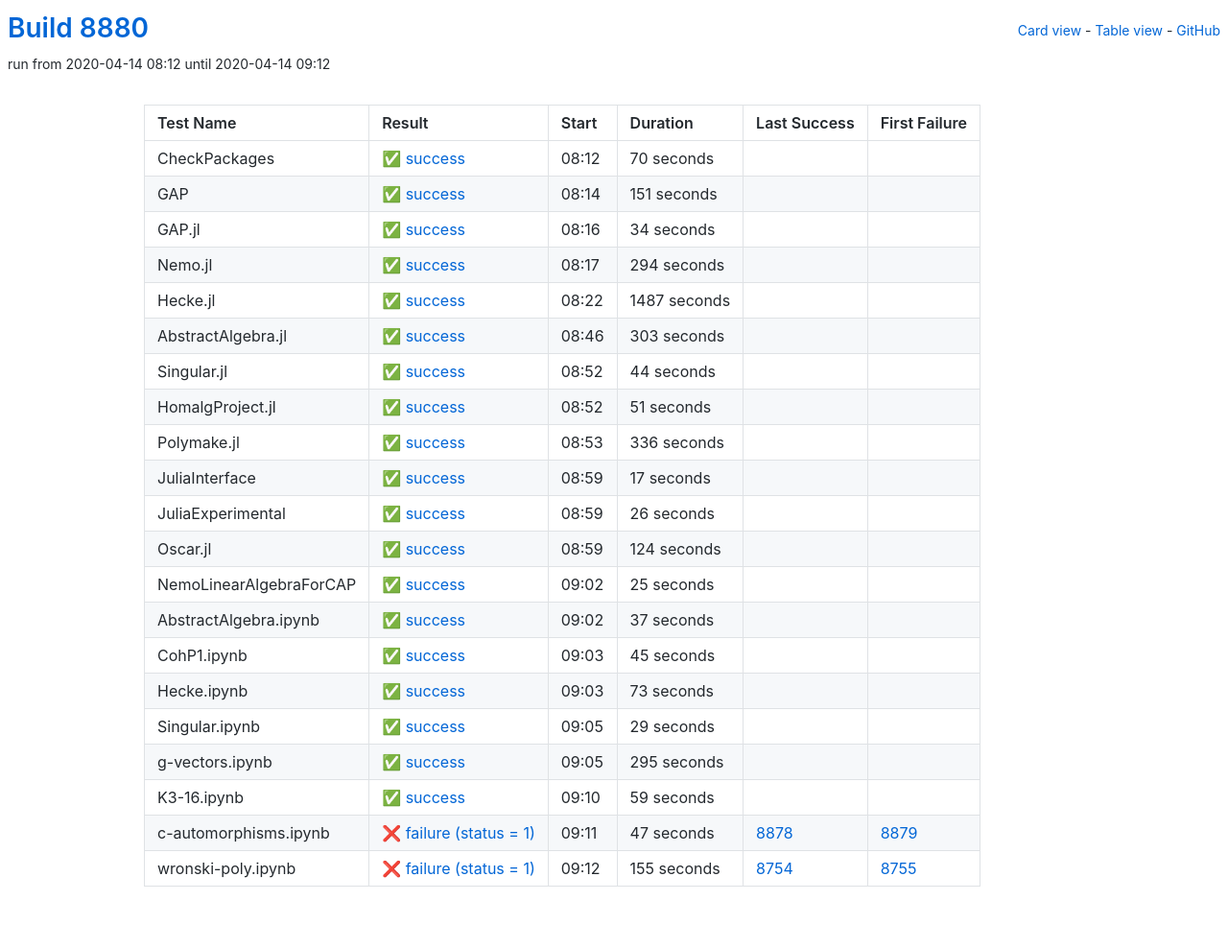
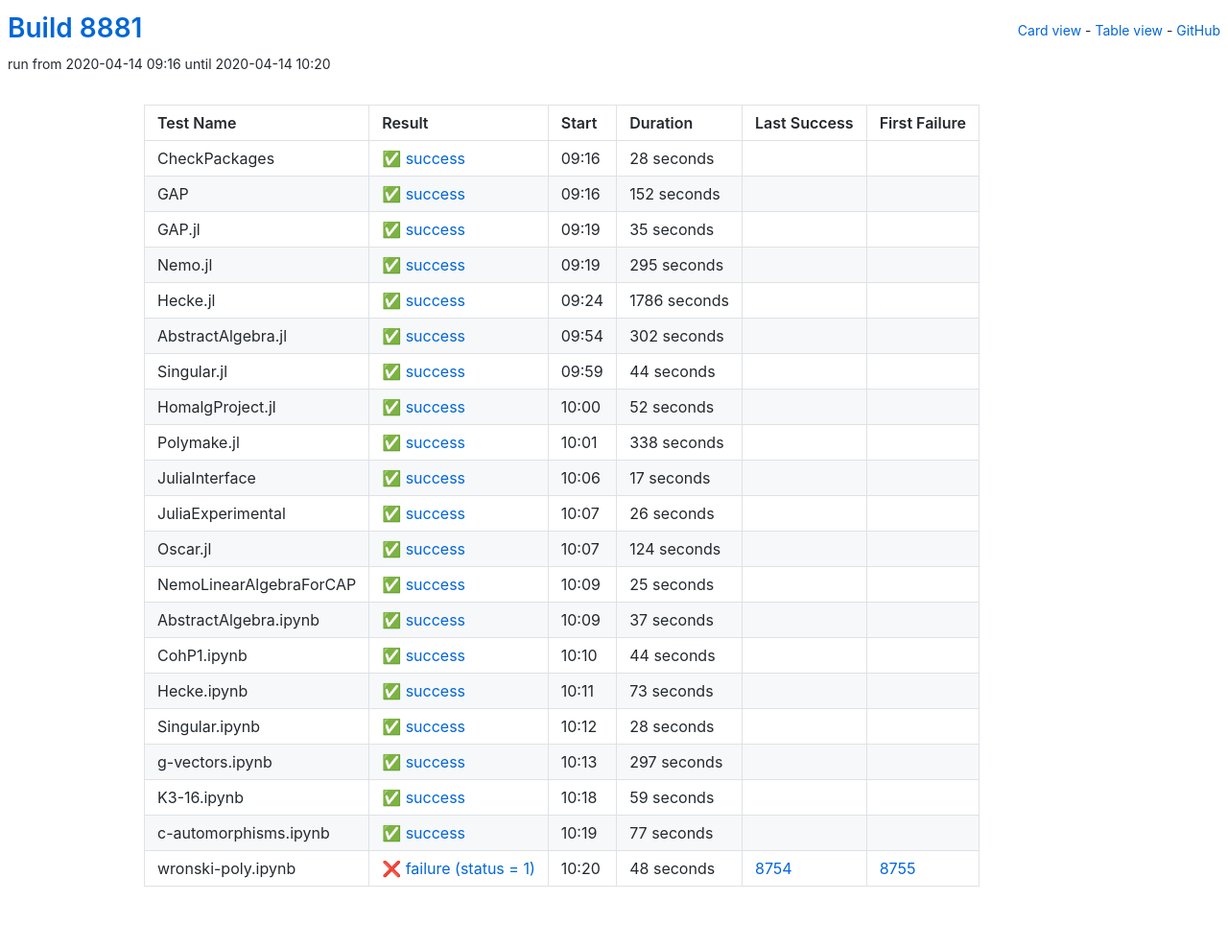
Before and after one commit to oscar-system/oscar-ci-status, a Jekyll site: the page built from table.html, in a window 1280 px wide. Shown: the whole page at 96% size. Built offline with Jekyll 4.4.1, drawn with Linux system fonts in a browser that asks for light colours.

Commit message:
Build 8881

```diff
--- a/_data/ci.yml
+++ b/_data/ci.yml
@@ -1,71 +1,71 @@
-build: 8880
-build_url: https://oscarci.mathematik.uni-kl.de/job/oscar/8880/
+build: 8881
+build_url: https://oscarci.mathematik.uni-kl.de/job/oscar/8881/
 job: oscar
 tests:
-- duration: 70
+- duration: 28
   exitcode: 0
   first_failure: false
   first_failure_url: null
   last_success: false
   last_success_url: null
-  log: https://oscarci.mathematik.uni-kl.de/job/oscar/8880/artifact/logs/build-8880/CheckPackages.log
+  log: https://oscarci.mathematik.uni-kl.de/job/oscar/8881/artifact/logs/build-8881/CheckPackages.log
   name: CheckPackages
-  start: 2020-04-14 08:12
+  start: 2020-04-14 09:16
   status: success
   success: true
-- duration: 151
+- duration: 152
   exitcode: 0
   first_failure: false
   first_failure_url: null
   last_success: false
   last_success_url: null
-  log: https://oscarci.mathematik.uni-kl.de/job/oscar/8880/artifact/logs/build-8880/GAP.log
+  log: https://oscarci.mathematik.uni-kl.de/job/oscar/8881/artifact/logs/build-8881/GAP.log
   name: GAP
-  start: 2020-04-14 08:14
+  start: 2020-04-14 09:16
   status: success
   success: true
-- duration: 34
+- duration: 35
   exitcode: 0
   first_failure: false
   first_failure_url: null
   last_success: false
   last_success_url: null
-  log: https://oscarci.mathematik.uni-kl.de/job/oscar/8880/artifact/logs/build-8880/GAP.jl.log
+  log: https://oscarci.mathematik.uni-kl.de/job/oscar/8881/artifact/logs/build-8881/GAP.jl.log
   name: GAP.jl
-  start: 2020-04-14 08:16
+  start: 2020-04-14 09:19
   status: success
   success: true
-- duration: 294
+- duration: 295
   exitcode: 0
   first_failure: false
   first_failure_url: null
   last_success: false
   last_success_url: null
-  log: https://oscarci.mathematik.uni-kl.de/job/oscar/8880/artifact/logs/build-8880/Nemo.jl.log
+  log: https://oscarci.mathematik.uni-kl.de/job/oscar/8881/artifact/logs/build-8881/Nemo.jl.log
   name: Nemo.jl
-  start: 2020-04-14 08:17
+  start: 2020-04-14 09:19
   status: success
   success: true
-- duration: 1487
+- duration: 1786
   exitcode: 0
   first_failure: false
   first_failure_url: null
   last_success: false
   last_success_url: null
-  log: https://oscarci.mathematik.uni-kl.de/job/oscar/8880/artifact/logs/build-8880/Hecke.jl.log
+  log: https://oscarci.mathematik.uni-kl.de/job/oscar/8881/artifact/logs/build-8881/Hecke.jl.log
   name: Hecke.jl
-  start: 2020-04-14 08:22
+  start: 2020-04-14 09:24
   status: success
   success: true
-- duration: 303
+- duration: 302
   exitcode: 0
   first_failure: false
   first_failure_url: null
   last_success: false
   last_success_url: null
-  log: https://oscarci.mathematik.uni-kl.de/job/oscar/8880/artifact/logs/build-8880/AbstractAlgebra.jl.log
+  log: https://oscarci.mathematik.uni-kl.de/job/oscar/8881/artifact/logs/build-8881/AbstractAlgebra.jl.log
   name: AbstractAlgebra.jl
-  start: 2020-04-14 08:46
+  start: 2020-04-14 09:54
   status: success
   success: true
 - duration: 44
@@ -74,31 +74,31 @@
   first_failure_url: null
   last_success: false
   last_success_url: null
-  log: https://oscarci.mathematik.uni-kl.de/job/oscar/8880/artifact/logs/build-8880/Singular.jl.log
+  log: https://oscarci.mathematik.uni-kl.de/job/oscar/8881/artifact/logs/build-8881/Singular.jl.log
   name: Singular.jl
-  start: 2020-04-14 08:52
+  start: 2020-04-14 09:59
   status: success
   success: true
-- duration: 51
+- duration: 52
   exitcode: 0
   first_failure: false
   first_failure_url: null
   last_success: false
   last_success_url: null
-  log: https://oscarci.mathematik.uni-kl.de/job/oscar/8880/artifact/logs/build-8880/HomalgProject.jl.log
+  log: https://oscarci.mathematik.uni-kl.de/job/oscar/8881/artifact/logs/build-8881/HomalgProject.jl.log
   name: HomalgProject.jl
-  start: 2020-04-14 08:52
+  start: 2020-04-14 10:00
   status: success
   success: true
-- duration: 336
+- duration: 338
   exitcode: 0
   first_failure: false
   first_failure_url: null
   last_success: false
   last_success_url: null
-  log: https://oscarci.mathematik.uni-kl.de/job/oscar/8880/artifact/logs/build-8880/Polymake.jl.log
+  log: https://oscarci.mathematik.uni-kl.de/job/oscar/8881/artifact/logs/build-8881/Polymake.jl.log
   name: Polymake.jl
-  start: 2020-04-14 08:53
+  start: 2020-04-14 10:01
   status: success
   success: true
 - duration: 17
@@ -107,9 +107,9 @@
   first_failure_url: null
   last_success: false
   last_success_url: null
-  log: https://oscarci.mathematik.uni-kl.de/job/oscar/8880/artifact/logs/build-8880/JuliaInterface.log
+  log: https://oscarci.mathematik.uni-kl.de/job/oscar/8881/artifact/logs/build-8881/JuliaInterface.log
   name: JuliaInterface
-  start: 2020-04-14 08:59
+  start: 2020-04-14 10:06
   status: success
   success: true
 - duration: 26
@@ -118,9 +118,9 @@
   first_failure_url: null
   last_success: false
   last_success_url: null
-  log: https://oscarci.mathematik.uni-kl.de/job/oscar/8880/artifact/logs/build-8880/JuliaExperimental.log
+  log: https://oscarci.mathematik.uni-kl.de/job/oscar/8881/artifact/logs/build-8881/JuliaExperimental.log
   name: JuliaExperimental
-  start: 2020-04-14 08:59
+  start: 2020-04-14 10:07
   status: success
   success: true
 - duration: 124
@@ -129,9 +129,9 @@
   first_failure_url: null
   last_success: false
   last_success_url: null
-  log: https://oscarci.mathematik.uni-kl.de/job/oscar/8880/artifact/logs/build-8880/Oscar.jl.log
+  log: https://oscarci.mathematik.uni-kl.de/job/oscar/8881/artifact/logs/build-8881/Oscar.jl.log
   name: Oscar.jl
-  start: 2020-04-14 08:59
+  start: 2020-04-14 10:07
   status: success
   success: true
 - duration: 25
@@ -140,9 +140,9 @@
   first_failure_url: null
   last_success: false
   last_success_url: null
-  log: https://oscarci.mathematik.uni-kl.de/job/oscar/8880/artifact/logs/build-8880/NemoLinearAlgebraForCAP.log
+  log: https://oscarci.mathematik.uni-kl.de/job/oscar/8881/artifact/logs/build-8881/NemoLinearAlgebraForCAP.log
   name: NemoLinearAlgebraForCAP
-  start: 2020-04-14 09:02
+  start: 2020-04-14 10:09
   status: success
   success: true
 - duration: 37
@@ -151,20 +151,20 @@
   first_failure_url: null
   last_success: false
   last_success_url: null
-  log: https://oscarci.mathematik.uni-kl.de/job/oscar/8880/artifact/logs/build-8880/AbstractAlgebra.ipynb.log
+  log: https://oscarci.mathematik.uni-kl.de/job/oscar/8881/artifact/logs/build-8881/AbstractAlgebra.ipynb.log
   name: AbstractAlgebra.ipynb
-  start: 2020-04-14 09:02
+  start: 2020-04-14 10:09
   status: success
   success: true
-- duration: 45
+- duration: 44
   exitcode: 0
   first_failure: false
   first_failure_url: null
   last_success: false
   last_success_url: null
-  log: https://oscarci.mathematik.uni-kl.de/job/oscar/8880/artifact/logs/build-8880/CohP1.ipynb.log
+  log: https://oscarci.mathematik.uni-kl.de/job/oscar/8881/artifact/logs/build-8881/CohP1.ipynb.log
   name: CohP1.ipynb
-  start: 2020-04-14 09:03
+  start: 2020-04-14 10:10
   status: success
   success: true
 - duration: 73
@@ -173,31 +173,31 @@
   first_failure_url: null
   last_success: false
   last_success_url: null
-  log: https://oscarci.mathematik.uni-kl.de/job/oscar/8880/artifact/logs/build-8880/Hecke.ipynb.log
+  log: https://oscarci.mathematik.uni-kl.de/job/oscar/8881/artifact/logs/build-8881/Hecke.ipynb.log
   name: Hecke.ipynb
-  start: 2020-04-14 09:03
+  start: 2020-04-14 10:11
   status: success
   success: true
-- duration: 29
+- duration: 28
   exitcode: 0
   first_failure: false
   first_failure_url: null
   last_success: false
   last_success_url: null
-  log: https://oscarci.mathematik.uni-kl.de/job/oscar/8880/artifact/logs/build-8880/Singular.ipynb.log
+  log: https://oscarci.mathematik.uni-kl.de/job/oscar/8881/artifact/logs/build-8881/Singular.ipynb.log
   name: Singular.ipynb
-  start: 2020-04-14 09:05
+  start: 2020-04-14 10:12
   status: success
   success: true
-- duration: 295
+- duration: 297
   exitcode: 0
   first_failure: false
   first_failure_url: null
   last_success: false
   last_success_url: null
-  log: https://oscarci.mathematik.uni-kl.de/job/oscar/8880/artifact/logs/build-8880/g-vectors.ipynb.log
+  log: https://oscarci.mathematik.uni-kl.de/job/oscar/8881/artifact/logs/build-8881/g-vectors.ipynb.log
   name: g-vectors.ipynb
-  start: 2020-04-14 09:05
+  start: 2020-04-14 10:13
   status: success
   success: true
 - duration: 59
@@ -206,30 +206,30 @@
   first_failure_url: null
   last_success: false
   last_success_url: null
-  log: https://oscarci.mathematik.uni-kl.de/job/oscar/8880/artifact/logs/build-8880/K3-16.ipynb.log
+  log: https://oscarci.mathematik.uni-kl.de/job/oscar/8881/artifact/logs/build-8881/K3-16.ipynb.log
   name: K3-16.ipynb
-  start: 2020-04-14 09:10
+  start: 2020-04-14 10:18
   status: success
   success: true
-- duration: 47
-  exitcode: 1
-  first_failure: 8879
-  first_failure_url: https://oscarci.mathematik.uni-kl.de/job/oscar/8879/
-  last_success: 8878
-  last_success_url: https://oscarci.mathematik.uni-kl.de/job/oscar/8878/
-  log: https://oscarci.mathematik.uni-kl.de/job/oscar/8880/artifact/logs/build-8880/c-automorphisms.ipynb.log
+- duration: 77
+  exitcode: 0
+  first_failure: false
+  first_failure_url: null
+  last_success: false
+  last_success_url: null
+  log: https://oscarci.mathematik.uni-kl.de/job/oscar/8881/artifact/logs/build-8881/c-automorphisms.ipynb.log
   name: c-automorphisms.ipynb
-  start: 2020-04-14 09:11
-  status: failure
-  success: false
-- duration: 155
+  start: 2020-04-14 10:19
+  status: success
+  success: true
+- duration: 48
   exitcode: 1
   first_failure: 8755
   first_failure_url: https://oscarci.mathematik.uni-kl.de/job/oscar/8755/
   last_success: 8754
   last_success_url: https://oscarci.mathematik.uni-kl.de/job/oscar/8754/
-  log: https://oscarci.mathematik.uni-kl.de/job/oscar/8880/artifact/logs/build-8880/wronski-poly.ipynb.log
+  log: https://oscarci.mathematik.uni-kl.de/job/oscar/8881/artifact/logs/build-8881/wronski-poly.ipynb.log
   name: wronski-poly.ipynb
-  start: 2020-04-14 09:12
+  start: 2020-04-14 10:20
   status: failure
   success: false
```
Also changed, not shown: README.md.
